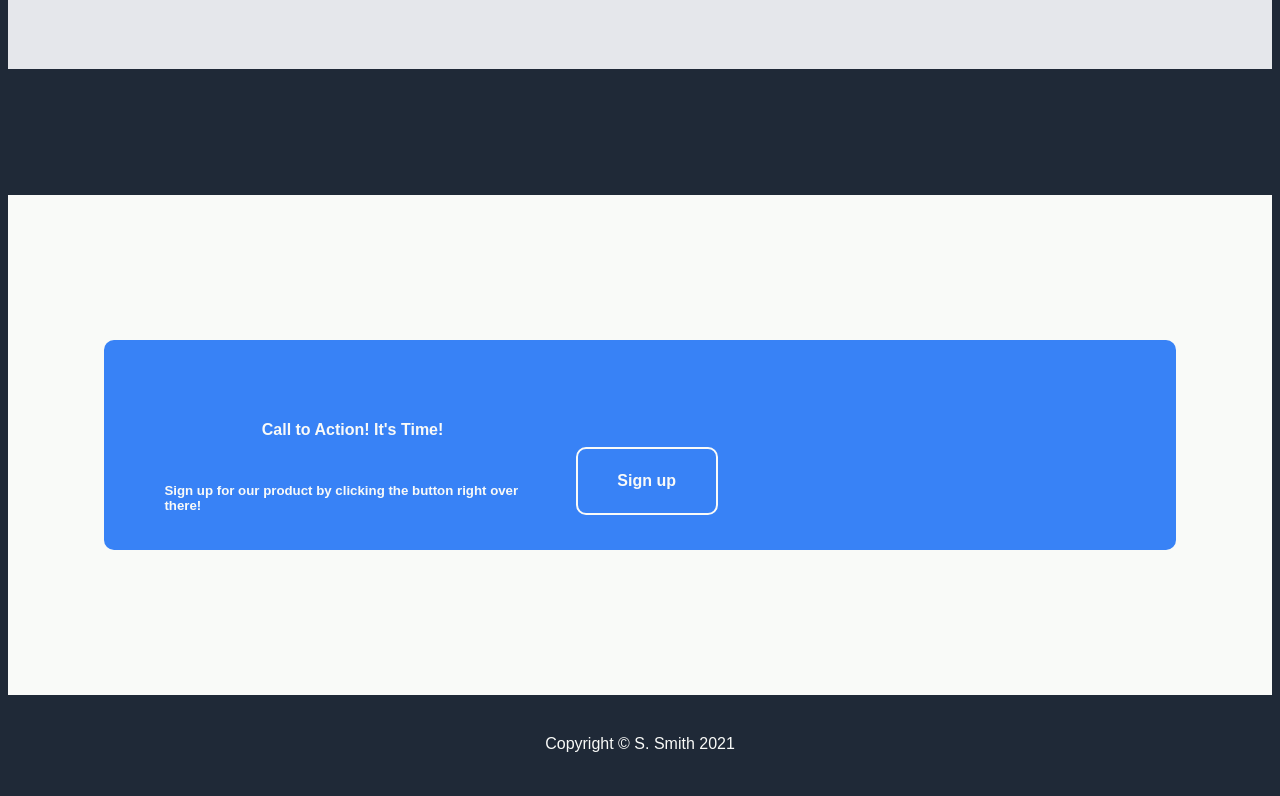
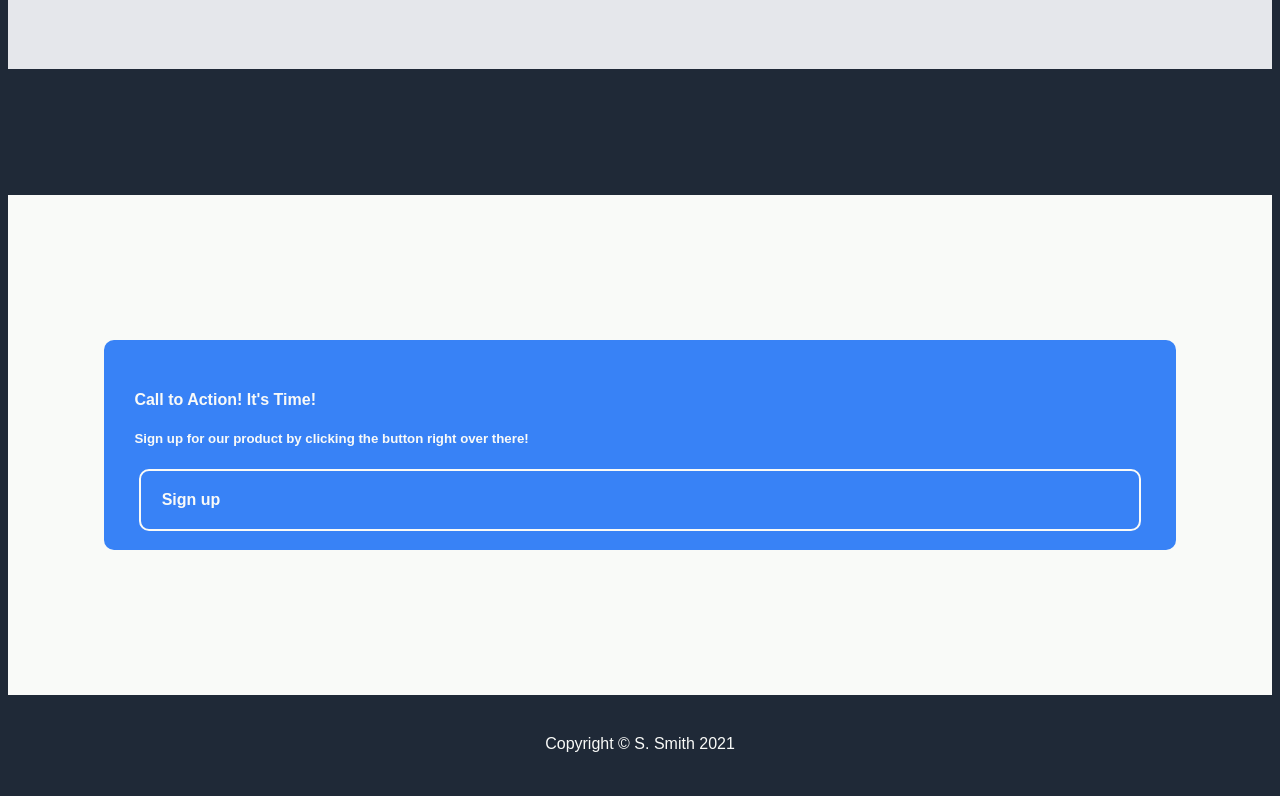
Before and after one commit to billyndroid/landing-page, a plain HTML site: page index.html in a window 1280 px wide. Shown: the part 1689-2485 px from the top of the page. Drawn offline with Linux system fonts and the light colour scheme.

Commit message:
Update style.css

```diff
--- a/style.css
+++ b/style.css
@@ -165,39 +165,24 @@ h2 {
     margin: 46px;
     padding: 30px;
     color: #f9faf8;
-    display: flex;
-    flex-direction: row;
+
 }
 #content {
-    display: flex;
-    align-items: left;
-    justify-content: left;
+
 }
 .text {
-    display: flex;
-    flex-direction: column;
-    align-items: center;
-    justify-content: left;
-    margin: auto;
-    padding: 30px;
-    align-self: flex-start;
 
 }
 .buttonToo {
     background-color: #3882f6;
     color: #f9faf8;
     border-radius: 10px;
-    width: 120px;
-    height: 40px;
     cursor: pointer;
     font-weight: bold;
     border: 2px solid #f9faf8;
     padding: 2%;
     margin: 5px;
-    align-items: center;
-    justify-content: center;
-    display: flex;
-    align-self: flex-end;
+
 }
 /* Footer Section */
 footer {
```
